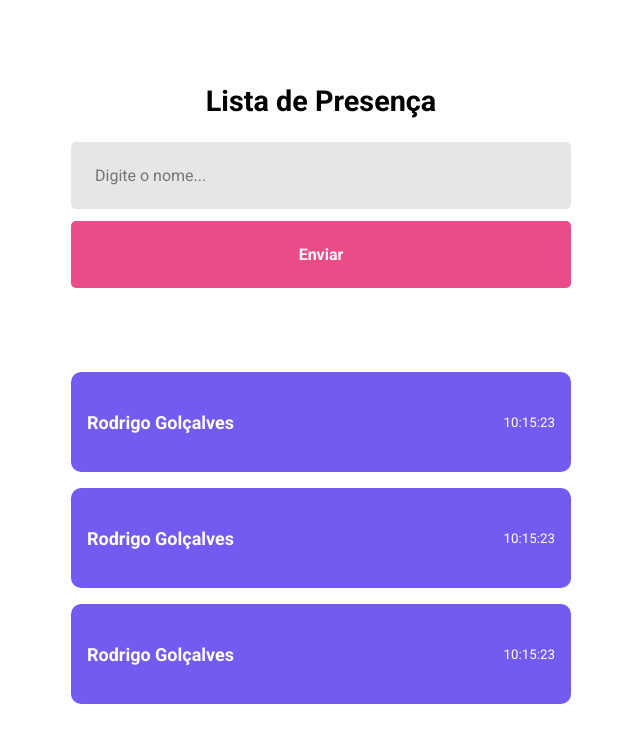
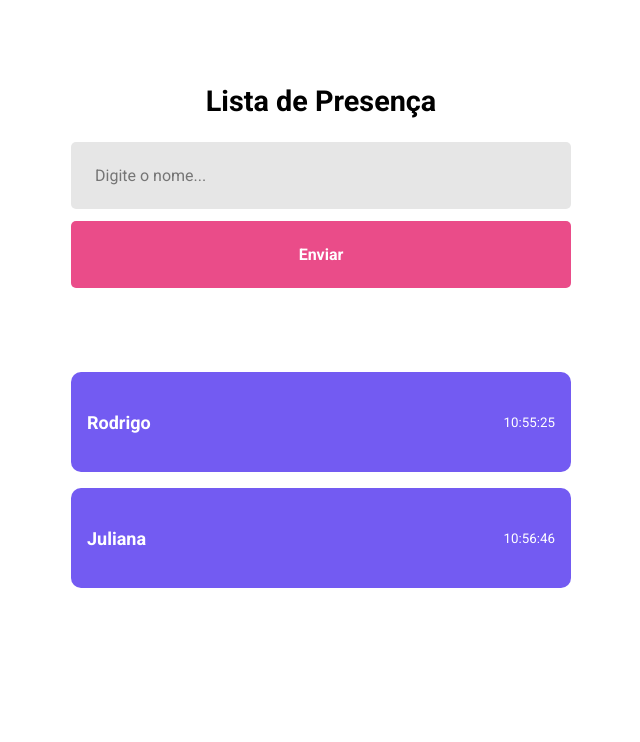
Before and after one commit to Gustavo-Victor/attendance-list-with-react, a React (Vite) app: page / in a window 1280 px wide. Shown: the top 742 px of the page, without its empty margins (319-959 px from the left). Built offline with nearby package versions, Linux system fonts and the light colour scheme.

Commit message:
Use props

```diff
--- a/src/components/Card/index.jsx
+++ b/src/components/Card/index.jsx
@@ -1,10 +1,10 @@
 import './style.css';
 
-export function Card() {
+export function Card(props) {
     return (
         <div className='card'>
-            <strong>Rodrigo Golçalves</strong>
-            <small>10:15:23</small>
+            <strong>{props.name}</strong>
+            <small>{props.time}</small>
         </div>
     )
 }
--- a/src/pages/Home/index.jsx
+++ b/src/pages/Home/index.jsx
@@ -8,9 +8,8 @@ export function Home() {
             <input type="text" placeholder="Digite o nome..." />
             <button type="button">Enviar</button>
 
-            <Card/>
-            <Card/>
-            <Card/>
+            <Card name="Rodrigo" time="10:55:25" />
+            <Card name="Juliana" time="10:56:46" />
         </div>
     );
 }
```
